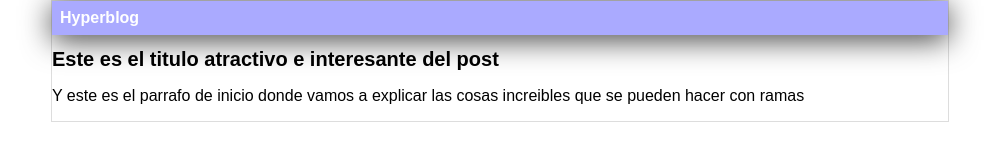
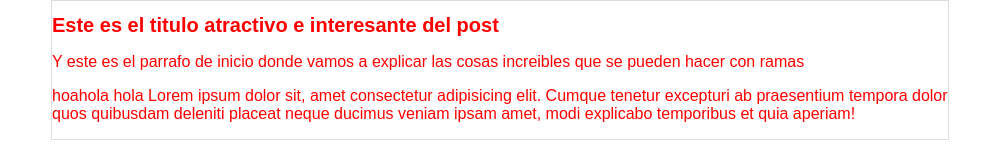
Before and after one commit to sofibear01/hyperBlog, a plain HTML site: page index.html in a window 1280 px wide. Shown: the whole page, without its empty margins (140-1139 px from the left). Drawn offline with Linux system fonts and the light colour scheme.

Commit message:
modifique el color del texto

```diff
--- a/index.html
+++ b/index.html
@@ -8,10 +8,6 @@
 </head>
 <body>
     <div id="container">
-        <div id="cabecera">
-            Hyperblog
-            <span id="tagline"></span>
-        </div>
         <div id="post">
             <h1>Este es el titulo atractivo
             e interesante del post</h1>
@@ -20,6 +16,9 @@
             las cosas increibles que se
             pueden hacer con ramas
             </p>
+            <p>hoahola hola Lorem ipsum dolor
+                sit, amet consectetur adipisicing elit.
+                Cumque tenetur excepturi ab praesentium tempora dolor quos quibusdam deleniti placeat neque ducimus veniam ipsam amet, modi explicabo temporibus et quia aperiam!</p>
         </div>
     </div>
 </body>
--- a/style.css
+++ b/style.css
@@ -1,6 +1,6 @@
 body
 {
-    color:black;
+    color:red;
     text-align: center;
     font-family: "Arial";
     font-size: 16px;
```
